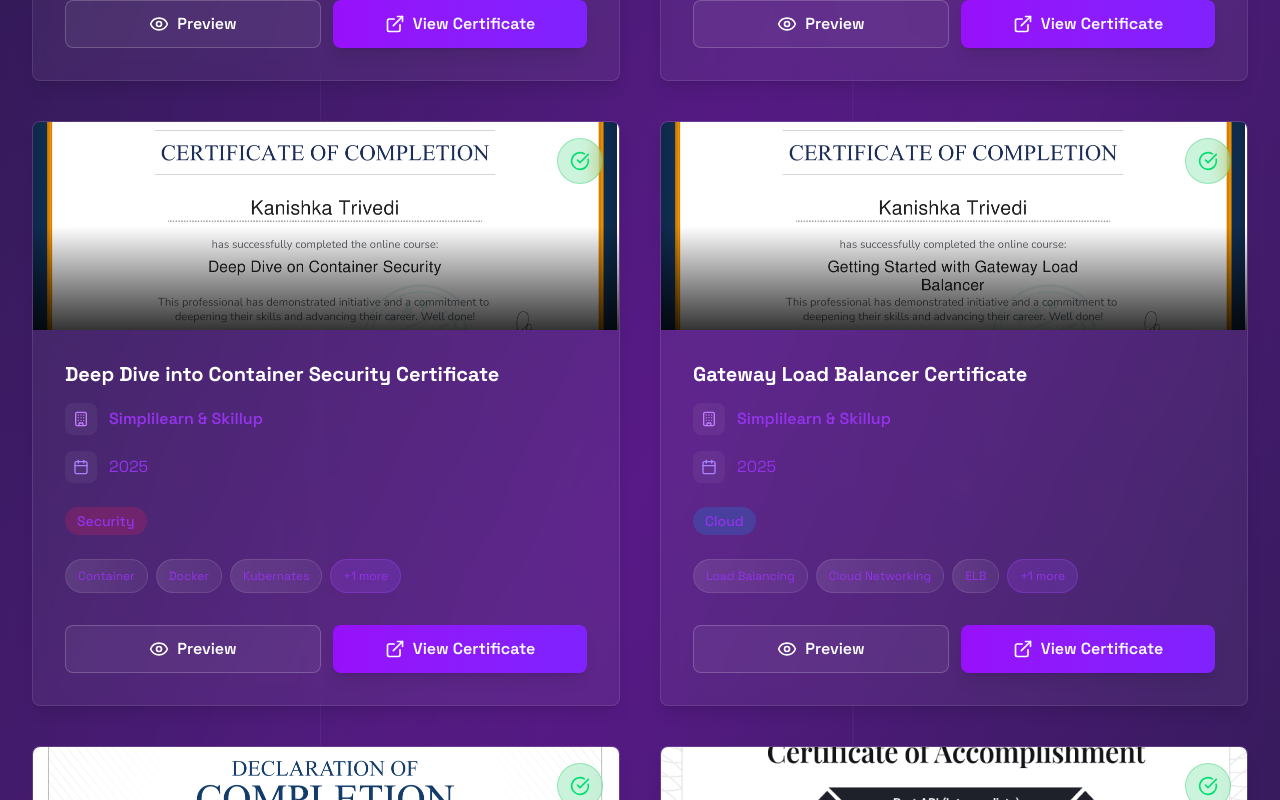
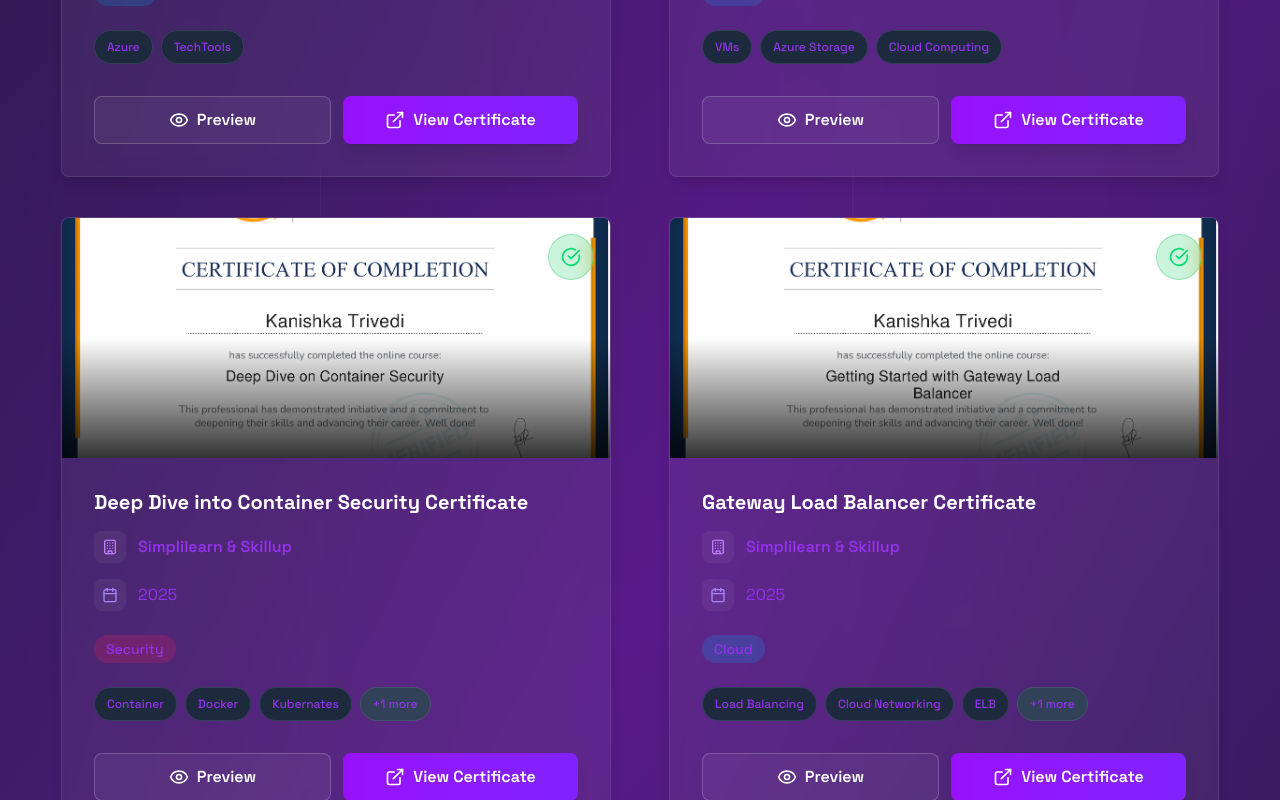
Before and after one commit to Kanishka-Trivedi/Portfolio-Website, a React (Vite) app in the folder portfolio/: page /certificates in a window 1280 px wide. Shown: the part 2300-3100 px from the top of the page. Built offline with nearby package versions, Linux system fonts and the light colour scheme.

Commit message:
Final Certificate section Generated

```diff
--- a/portfolio/src/components/Certificates.jsx
+++ b/portfolio/src/components/Certificates.jsx
@@ -588,11 +588,10 @@ export default function Certificates() {
           </div>
 
           {/* Certificates Grid */}
-          <div className="grid grid-cols-1 sm:grid-cols-2 lg:grid-cols-2 gap-4 sm:gap-6 md:gap-8 lg:gap-10">
-            {filteredCertificates.map((cert, index) => (
+          <div className="grid grid-cols-1 sm:grid-cols-2 lg:grid-cols-2 gap-y-10 gap-x-2 sm:gap-x-4 md:gap-x-6 lg:gap-x-[0px]">            {filteredCertificates.map((cert, index) => (
             <Card
               key={cert.id}
-                className={`group relative bg-white/5 backdrop-blur-sm border-white/10 hover:border-purple-500/30 transition-all duration-700 cursor-pointer overflow-hidden ${isVisible ? "opacity-100 translate-y-0" : "opacity-0 translate-y-10"
+              className={`max-w-[550px] w-full mx-auto group relative bg-white/5 backdrop-blur-sm border-white/10 hover:border-purple-500/30 transition-all duration-700 cursor-pointer overflow-hidden ${isVisible ? "opacity-100 translate-y-0" : "opacity-0 translate-y-10"
                 }`}
               style={{
                 transitionDelay: `${index * 150}ms`,
@@ -620,7 +619,7 @@ export default function Certificates() {
                   <img
                     src={cert.image || "/placeholder.svg"}
                     alt={cert.title}
-                      className="w-full h-36 sm:h-40 md:h-44 lg:h-52 object-cover transition-all duration-700 group-hover:scale-110 group-hover:brightness-110"
+                    className="w-full h-48 sm:h-52 md:h-56 lg:h-60 object-cover transition-all duration-700 group-hover:scale-110 group-hover:brightness-110"
                     style={{
                       filter: hoveredCard === cert.id ? "saturate(1.2) contrast(1.1)" : "saturate(1) contrast(1)",
                     }}
@@ -689,7 +688,7 @@ export default function Certificates() {
                   </Badge>
 
                   {/* Skills */}
-                    <div className="flex flex-wrap gap-1.5 sm:gap-2 mb-6 sm:mb-8">
+                  {/* <div className="flex flex-wrap gap-1.5 sm:gap-2 mb-6 sm:mb-8">
                     {cert.skills.slice(0, 3).map((skill, skillIndex) => (
                       <span
                         key={skillIndex}
@@ -700,6 +699,22 @@ export default function Certificates() {
                     ))}
                     {cert.skills.length > 3 && (
                       <span className="text-xs bg-gradient-to-r from-purple-500/20 to-violet-500/20 text-purple-300 px-2 sm:px-3 py-1 sm:py-2 rounded-full border border-purple-500/30">
+                        +{cert.skills.length - 3} more
+                      </span>
+                    )}
+                  </div> */}
+
+                  <div className="flex flex-wrap gap-1.5 sm:gap-2 mb-6 sm:mb-8">
+  {cert.skills.slice(0, 3).map((skill, skillIndex) => (
+    <span
+      key={skillIndex}
+      className="text-xs font-medium bg-slate-800 text-white px-2 sm:px-3 py-1 sm:py-2 rounded-full border border-slate-700 hover:bg-blue-700 hover:border-blue-600 hover:shadow-lg hover:shadow-blue-500/30 transition-all duration-300"
+    >
+      {skill}
+    </span>
+  ))}
+  {cert.skills.length > 3 && (
+    <span className="text-xs font-medium bg-slate-700 text-white px-2 sm:px-3 py-1 sm:py-2 rounded-full border border-slate-600 hover:bg-slate-800 hover:shadow-lg hover:shadow-slate-500/30 transition-all duration-300">
       +{cert.skills.length - 3} more
     </span>
   )}
```
Lines whose indentation alone changed are shown as unchanged.
